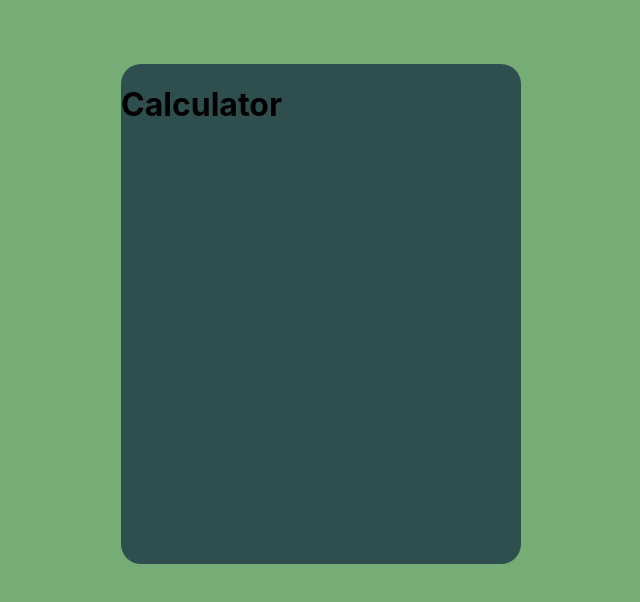
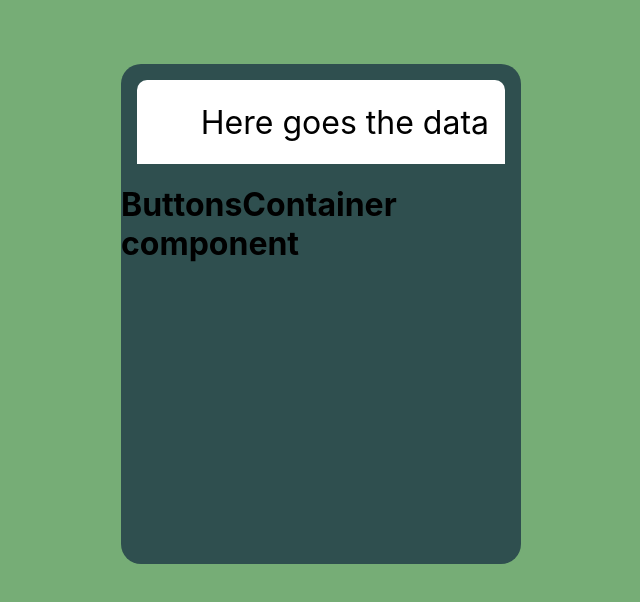
Before and after one commit to chris-mbg/calculator-react, a React (Create React App) app: page / in a window 1280 px wide. Shown: the top 602 px of the page, without its empty margins (319-959 px from the left). Built offline with nearby package versions, Linux system fonts and the light colour scheme.

Commit message:
Created Display component

```diff
--- a/src/components/Calculator.js
+++ b/src/components/Calculator.js
@@ -1,9 +1,11 @@
 import { calculator } from '../css/Calculator.module.css'
+import Display from './Display';
 
 const Calculator = () => {
   return (
     <div className={calculator}>
-      <h1>Calculator</h1>
+      <Display />
+      <h1>ButtonsContainer component</h1>
     </div>
   );
 }
--- /dev/null
+++ b/src/components/Display.js
@@ -0,0 +1,13 @@
+import styles from '../css/Display.module.css'
+
+const Display = () => {
+  return (
+    <div className={styles.displayWrapper}>
+      <div className={styles.display}>
+        <span className={styles.input}>Here goes the data</span>
+      </div>
+    </div>
+  );
+}
+
+export default Display;
```
